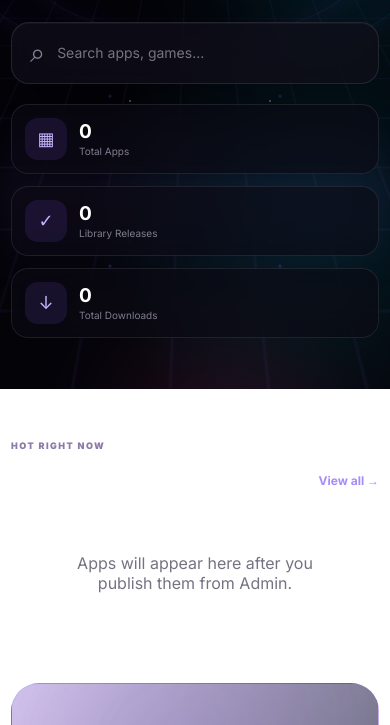
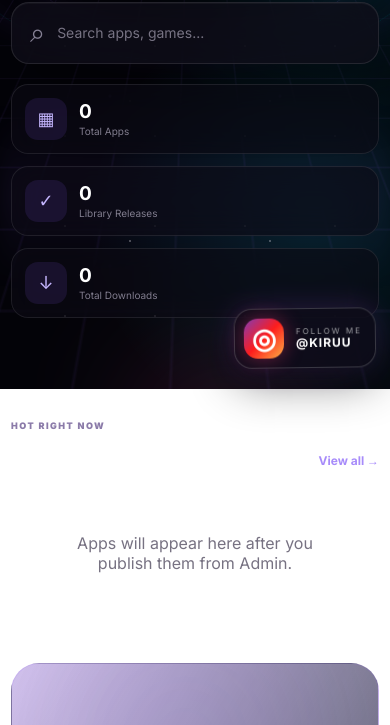
Before and after one commit to ggg9986309-ctrl/Chaku, a website: page index.html in a window 390 px wide. Shown: the part 455-1180 px from the top of the page. Drawn offline with Linux system fonts and the light colour scheme; no server answers.

Commit message:
Update style.css

```diff
--- a/style.css
+++ b/style.css
@@ -1924,3 +1924,193 @@ footer {
     transform: scale(1.08);
   }
 }
+
+/* =========================================
+   KIRUU INSTAGRAM 3D LIVE BUTTON
+   ========================================= */
+
+.kiruu-instagram {
+  position: fixed;
+  right: 24px;
+  bottom: 24px;
+  z-index: 99999;
+
+  display: flex;
+  align-items: center;
+  gap: 12px;
+
+  min-width: 185px;
+  padding: 12px 18px 12px 12px;
+
+  color: #fff;
+  text-decoration: none;
+
+  border: 1px solid rgba(255,255,255,.18);
+  border-radius: 22px;
+
+  background: rgba(15,10,25,.72);
+  backdrop-filter: blur(18px);
+
+  box-shadow:
+    0 15px 45px rgba(0,0,0,.45),
+    0 0 30px rgba(168,85,247,.22);
+
+  transform-style: preserve-3d;
+
+  animation:
+    kiruuFloat 3s ease-in-out infinite,
+    kiruuTilt 6s ease-in-out infinite;
+
+  transition: .35s ease;
+}
+
+.kiruu-instagram:hover {
+  transform: translateY(-8px) scale(1.05) rotateX(5deg);
+  box-shadow:
+    0 20px 60px rgba(0,0,0,.55),
+    0 0 45px rgba(168,85,247,.4);
+}
+
+/* Instagram icon */
+
+.insta-icon {
+  width: 45px;
+  height: 45px;
+
+  display: grid;
+  place-items: center;
+
+  border-radius: 14px;
+
+  font-size: 32px;
+  font-weight: 900;
+
+  background:
+    linear-gradient(
+      135deg,
+      #833ab4,
+      #fd1d1d,
+      #fcb045
+    );
+
+  box-shadow:
+    0 0 20px rgba(225,48,108,.45);
+
+  animation: instaSpin 5s linear infinite;
+}
+
+/* Text */
+
+.insta-text {
+  display: flex;
+  flex-direction: column;
+  line-height: 1.15;
+}
+
+.insta-text small {
+  font-size: 9px;
+  letter-spacing: 2px;
+  opacity: .6;
+}
+
+.insta-text b {
+  font-size: 14px;
+  letter-spacing: 1px;
+}
+
+/* Orbit ring */
+
+.insta-orbit {
+  position: absolute;
+  left: 7px;
+  top: 7px;
+
+  width: 55px;
+  height: 55px;
+
+  border: 1px solid rgba(255,255,255,.25);
+  border-radius: 50%;
+
+  animation: orbitSpin 3s linear infinite;
+}
+
+/* Floating */
+
+@keyframes kiruuFloat {
+  0%,100% {
+    transform: translateY(0);
+  }
+
+  50% {
+    transform: translateY(-9px);
+  }
+}
+
+/* 3D tilt */
+
+@keyframes kiruuTilt {
+  0%,100% {
+    rotate: 0deg;
+  }
+
+  25% {
+    rotate: 1deg;
+  }
+
+  75% {
+    rotate: -1deg;
+  }
+}
+
+/* Icon rotation */
+
+@keyframes instaSpin {
+  0%,100% {
+    transform: rotate(0deg) scale(1);
+  }
+
+  50% {
+    transform: rotate(8deg) scale(1.08);
+  }
+}
+
+/* Orbit */
+
+@keyframes orbitSpin {
+  from {
+    transform: rotate(0deg);
+  }
+
+  to {
+    transform: rotate(360deg);
+  }
+}
+
+/* Mobile */
+
+@media (max-width: 600px) {
+
+  .kiruu-instagram {
+    right: 14px;
+    bottom: 14px;
+
+    min-width: auto;
+    padding: 9px 13px 9px 9px;
+
+    border-radius: 18px;
+  }
+
+  .insta-icon {
+    width: 40px;
+    height: 40px;
+    font-size: 28px;
+  }
+
+  .insta-text b {
+    font-size: 12px;
+  }
+
+  .insta-text small {
+    font-size: 8px;
+  }
+}
```
